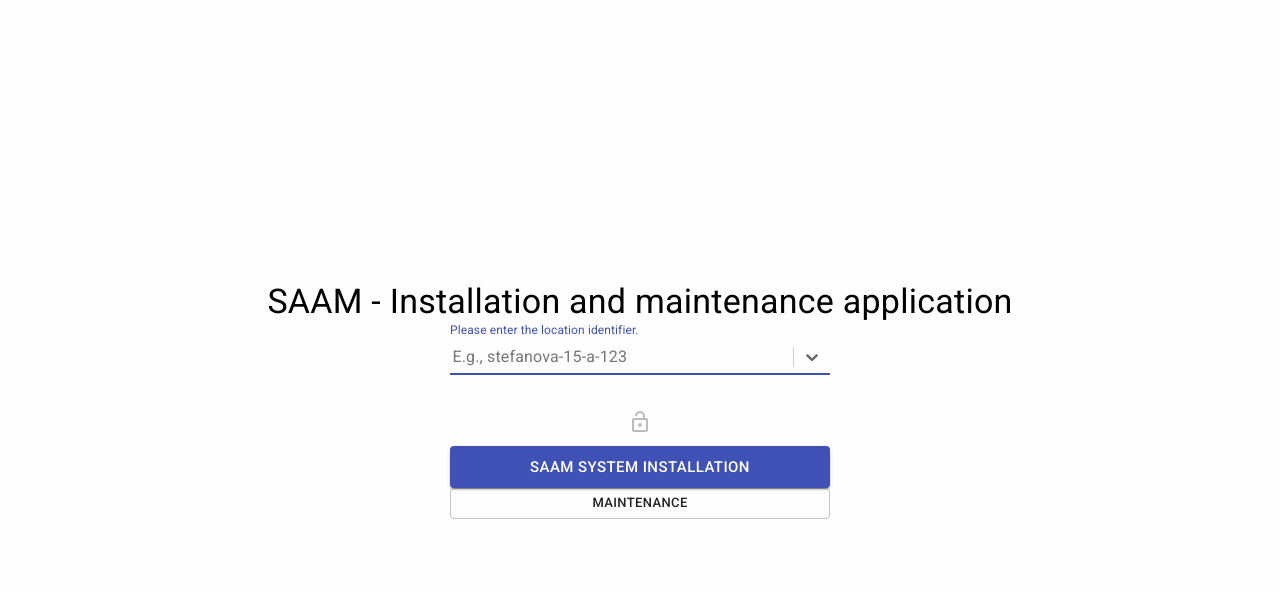
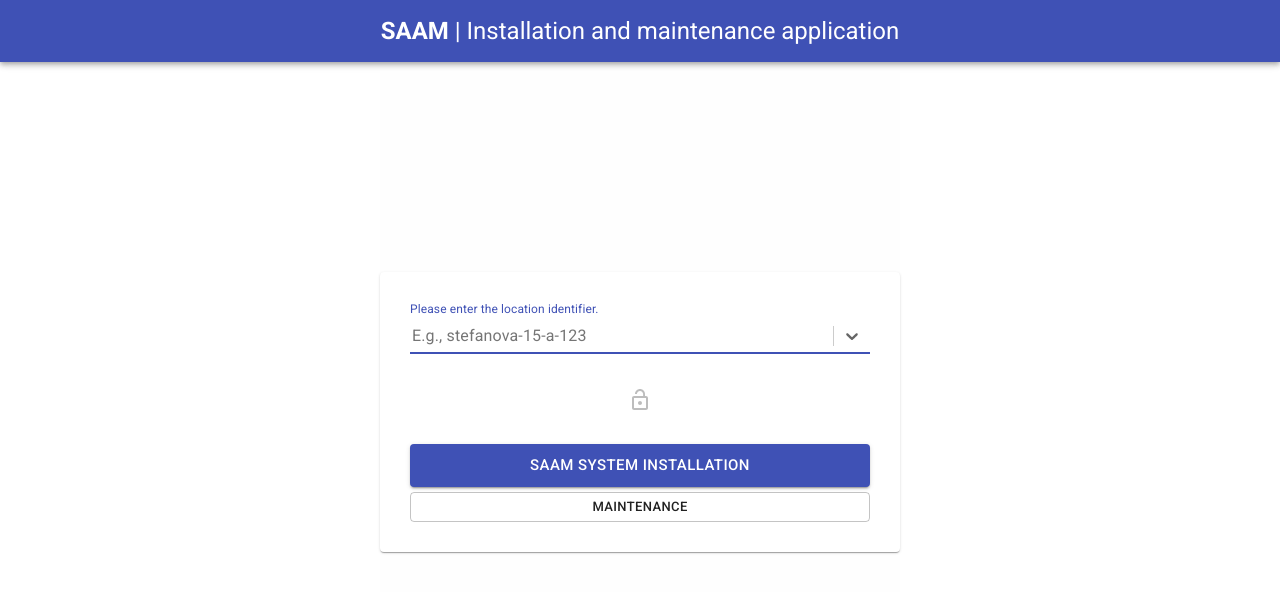
Before and after one commit to jenkoj/saam-deployment-app, a React (Create React App) app in the folder frontend/: page / in a window 1280 px wide. Shown: the top 592 px of the page. Built offline with nearby package versions, Linux system fonts and the light colour scheme.

Commit message:
Polish GUI

```diff
--- a/frontend/public/index.html
+++ b/frontend/public/index.html
@@ -19,7 +19,7 @@
       work correctly both with client-side routing and a non-root public URL.
       Learn how to configure a non-root public URL by running `npm run build`.
     -->
-    <title>SAAM - Installation and maintenance application</title>
+    <title>SAAM | Installation and maintenance application</title>
   </head>
   <body>
     <noscript>You need to enable JavaScript to run this app.</noscript>
--- a/frontend/src/App.css
+++ b/frontend/src/App.css
@@ -1,11 +1,46 @@
 .App {
+  margin-top: 10px;
+  padding: 0 10%;
+  align-items: center;
+  justify-content: center;
   text-align: center;
-  min-height: 100vh;
+  display: flex;
+  flex-direction: column;
+}
+
+.Container {
+  text-align: center;
+  min-height: 75vh;
   display: flex;
   flex-direction: column;
   align-items: center;
   justify-content: center;
   background-color: #FEFEFE;
+  max-width: 1000px;
+  padding: 40px 0;
+}
+
+.ContainerHeader {
+  max-width: 1000px;
+  width: 100%;
+  align-items: center;
+  justify-content: center;
+  text-align: center;
+  display: flex;
+  flex-direction: column;
+}
+
+.MenuContainer {
+  text-align: center;
+  min-height: 75vh;
+  display: flex;
+  flex-direction: column;
+  align-items: center;
+  justify-content: center;
+  background-color: #FEFEFE;
+  max-width: 520px;
+  padding: 40px 0;
+  width: 100%;
 }
 
 div[disabled]
--- a/frontend/src/App.jsx
+++ b/frontend/src/App.jsx
@@ -1,5 +1,6 @@
 import React from 'react';
 import Typography from '@material-ui/core/Typography';
+import AppBar from '@material-ui/core/AppBar';
 
 import MainMenu from './MainMenu';
 import MaintenancePhase from './MaintenancePhase'
@@ -38,11 +39,16 @@ class App extends React.Component {
 
     render() {
         const {phase, locationId, locationIdLocked} = this.state;
+        const subtitle = phase === "installation" ? "Installation" : (phase === "maintenance" ? "Maintenance" : null);
 
         return (
-            <div className="App">
-                <Typography variant="h4">SAAM - Installation and maintenance application</Typography>
+            <React.Fragment>
+                <AppBar position="static" style={{alignItems: "center", padding:  "15px"}}>
+                    <Typography variant="h5"><b>SAAM</b> | Installation and maintenance application</Typography>
+                    {subtitle && <div style={{ fontSize: 'small', fontWeight: 300 }}>{subtitle}</div>}
+                </AppBar>
 
+                <div className="App">
                 {{
                     menu: <MainMenu
                         locationId={locationId}
@@ -54,7 +60,8 @@ class App extends React.Component {
                     installation: <InstallationPhase handleBackToMenu={() => this.handleChangePhase("menu")} locationId={locationId} />,
                     maintenance: <MaintenancePhase handleBackToMenu={() => this.handleChangePhase("menu")} locationId={locationId} />,
                 }[phase]}
-            </div>
+                </div>
+            </React.Fragment>
         );
     }
 }
--- a/frontend/src/InstallationPhase.jsx
+++ b/frontend/src/InstallationPhase.jsx
@@ -1,6 +1,7 @@
 import React from 'react';
 import Button from '@material-ui/core/Button';
 import Typography from '@material-ui/core/Typography';
+import Paper from '@material-ui/core/Paper';
 
 import loadProcedures from './procedures';
 import NumericalStepper from './generics/NumericalStepper';
@@ -61,9 +62,7 @@ class InstallationPhase extends React.Component {
         const currentProcedure = procedures[currentProcedureId];
 
         return (
-            <div>
-                <Typography variant="subtitle1">Installation</Typography>
-
+            <React.Fragment>
                 <ConfirmationDialog
                     title={"Terminate the installation phase"}
                     text={"Do you really want to terminate the installation phase?"}
@@ -74,6 +73,9 @@ class InstallationPhase extends React.Component {
 
                 {currentProcedureId < procedures.length ? (
                     <React.Fragment>
+                        <div className="ContainerHeader">
+                            <NumericalStepper totalSteps={procedures.length} currentStep={currentProcedureId} />
+
                             <Button
                                 variant="outlined"
                                 color="secondary"
@@ -82,19 +84,27 @@ class InstallationPhase extends React.Component {
                             >
                                 Terminate the installation phase
                             </Button>
+                        </div>
 
-                        <NumericalStepper totalSteps={procedures.length} currentStep={currentProcedureId} />
+                        <div className="Container">
+                            <Paper style={{padding: "30px"}}>
 
-                        <Typography variant="h6">{currentProcedure["title"]}</Typography>
+                                <Typography variant="h5">{currentProcedure["title"]}</Typography>
+
+                                <div style={{margin: "30px 0"}}>
                                     {currentProcedure["component"]}
+                                </div>
 
                                 <DismissProcedureButtonDialog
                                     action={() => this.handleProcedureFinish(false)}
                                     disabled={lockedConsistentState}
                                 />
+                            </Paper>
+                        </div>
                     </React.Fragment>
                 ) : (
-                    <React.Fragment>
+                    <div className="Container">
+                        <Paper style={{padding: "30px"}}>
                             <p>Installation finished.</p>
 
                             <Button
@@ -105,9 +115,10 @@ class InstallationPhase extends React.Component {
                             >
                                 Back to main menu
                             </Button>
+                        </Paper>
+                    </div>
+                )}
             </React.Fragment>
-                )}
-            </div>
         );
     }
 }
--- a/frontend/src/MainMenu.jsx
+++ b/frontend/src/MainMenu.jsx
@@ -4,6 +4,7 @@ import FormControl from '@material-ui/core/FormControl';
 import IconButton from '@material-ui/core/IconButton';
 import LockOutlinedIcon from '@material-ui/icons/LockOutlined';
 import LockOpenIcon from '@material-ui/icons/LockOpen';
+import Paper from '@material-ui/core/Paper';
 
 import InputSelect from './generics/InputSelect';
 
@@ -64,9 +65,9 @@ class MainMenu extends React.Component {
         const {locationId, inputError} = this.state;
 
         return (
-            <div>
-                <div>
+            <div className="MenuContainer">
                 <FormControl fullWidth={true}>
+                <Paper style={{padding: "30px"}}>
                     <InputSelect
                         label={"Please enter the location identifier."}
                         innerRef={this.inputField}
@@ -88,10 +89,10 @@ class MainMenu extends React.Component {
                     >
                         {locationIdLocked? <LockOutlinedIcon /> : <LockOpenIcon />}
                     </IconButton>
-                    </FormControl>
-                </div>
+
 
                     <Button
+                        style={{marginTop: "20px"}}
                         variant="contained"
                         color="primary"
                         size="large"
@@ -102,6 +103,7 @@ class MainMenu extends React.Component {
                     </Button>
 
                     <Button
+                        style={{marginTop: "5px"}}
                         variant="outlined"
                         color="default"
                         size="small"
@@ -110,6 +112,8 @@ class MainMenu extends React.Component {
                     >
                         Maintenance
                     </Button>
+                </Paper>
+                </FormControl>
             </div>
         );
     }
--- a/frontend/src/MaintenancePhase.jsx
+++ b/frontend/src/MaintenancePhase.jsx
@@ -7,6 +7,7 @@ import ListItemText from '@material-ui/core/ListItemText';
 import ListSubheader from '@material-ui/core/ListSubheader';
 import KeyboardArrowRightIcon from '@material-ui/icons/KeyboardArrowRight';
 import Typography from '@material-ui/core/Typography';
+import Paper from '@material-ui/core/Paper';
 
 import loadProcedures from './procedures';
 import DismissProcedureButtonDialog from './DismissProcedureButtonDialog';
@@ -56,13 +57,15 @@ class MaintenancePhase extends React.Component {
         const currentProcedure = procedures[currentProcedureId];
 
         return (
-            <div>
-                <Typography variant="subtitle1">Maintenance</Typography>
-
+            <div className="Container">
+                <Paper style={{padding: "30px"}}>
                     {currentProcedureId != null ? (
                         <React.Fragment>
-                        <Typography variant="h6">{currentProcedure["title"]}</Typography>
+                            <Typography variant="h5">{currentProcedure["title"]}</Typography>
+
+                            <div style={{margin: "30px 0"}}>
                                 {currentProcedure["component"]}
+                            </div>
 
                             <DismissProcedureButtonDialog
                                 action={() => this.handleProcedureFinish(false)}
@@ -106,6 +109,7 @@ class MaintenancePhase extends React.Component {
                             </Button>
                         </React.Fragment>
                     )}
+                </Paper>
             </div>
         );
     }
--- a/frontend/src/procedures/BaseProcedureTest.jsx
+++ b/frontend/src/procedures/BaseProcedureTest.jsx
@@ -90,6 +90,8 @@ class BaseProcedureTest extends React.Component {
                     {testInstructions}
                 </Typography>
 
+                <br/>
+
                 <ExpansionPanel>
                     <ExpansionPanelSummary
                         expandIcon={<ExpandMoreIcon />}
@@ -105,6 +107,8 @@ class BaseProcedureTest extends React.Component {
                         </Typography>
                     </ExpansionPanelDetails>
                 </ExpansionPanel>
+
+                <br/>
 
                 <Grid container justify="center">
                     <CircularProgressButton
--- a/frontend/src/procedures/ProcedureLabelingNew.jsx
+++ b/frontend/src/procedures/ProcedureLabelingNew.jsx
@@ -243,8 +243,10 @@ class ProcedureLabelingNew extends React.PureComponent {
         return (
             <React.Fragment>
                 <Typography>
-                    IMPORTANT! Before starting the appliance labeling procedure, all appliances should be turned off or even unplugged if they have periodic behaviour or a stand-by option (fridge, TV, ...).
+                    <b>IMPORTANT</b>: Before starting the appliance labeling procedure, all appliances should be turned off or even unplugged if they have periodic behaviour or a stand-by option (fridge, TV, ...).
                 </Typography>
+
+                <br/>
 
                 <div style={{display: 'flex' }}>
                     <VerticalTabs
@@ -259,9 +261,10 @@ class ProcedureLabelingNew extends React.PureComponent {
                     </VerticalTabs>
 
                     <TabContainer>
+                        <Paper style={{padding: "30px"}}>
                             {labelingPhase === "selection" && (appliances[currentApplianceId] ?
                                  <Button
-                                variant="contained"
+                                    variant="outlined"
                                     color="default"
                                     onClick={this.beginLabeling}
                                     fullWidth={true}
@@ -271,11 +274,14 @@ class ProcedureLabelingNew extends React.PureComponent {
                             :
                                 <React.Fragment>
                                     <Typography>
-                                    BEWARE! Using this feature will highly likely invalidate the complete labeling procedure. Please proceed only if you know what you're doing.
+                                        <b>Using this feature will highly likely invalidate the complete labeling procedure. Please proceed only if you know what you're doing.</b>
                                     </Typography>
+
+                                    <br/>
+
                                     <FormControl fullWidth={true}>
                                         <InputSelect
-                                        label={"Please enter the label name."}
+                                            label={"Enter the label name."}
                                             creatable={true}
                                             options={appliances.reduce((map, appliance) => {
                                                 map.push(...appliance.labelingSteps.map((step, sid) => {
@@ -306,8 +312,9 @@ class ProcedureLabelingNew extends React.PureComponent {
                             {labelingPhase === "labeling" && currentStepNum != null && <React.Fragment>
                                 <Button
                                     disabled={lockedConsistentState && !timeoutInProgress}
-                                variant="contained"
+                                    variant="outlined"
                                     size="small"
+                                    color="secondary"
                                     onClick={this.handleCancelLabeling}
                                 >
                                     <UndoIcon />
@@ -318,10 +325,12 @@ class ProcedureLabelingNew extends React.PureComponent {
 
                                 <div>
                                     <br/><br/>
-                                Step {currentStepNum + 1} out of {appliances[currentApplianceId]["labelingSteps"].length}
+                                    <i>Step {currentStepNum + 1} out of {appliances[currentApplianceId]["labelingSteps"].length}:</i>
                                     <br/>
 
                                     {appliances[currentApplianceId]["labelingSteps"][currentStepNum]["text"]}
+
+                                    <br/><br/>
 
                                     <div>
                                         <CircularProgress
@@ -334,7 +343,7 @@ class ProcedureLabelingNew extends React.PureComponent {
                                 </div>
 
                                 <p style={{color: "green"}}>
-                                {timeoutInProgress && <span>Please wait {timeoutSecondsLeft} seconds for the next step.</span>}
+                                    {timeoutInProgress && <span>Please wait <b>{timeoutSecondsLeft}</b> seconds for the next step.</span>}
                                 </p>
 
                                 <Button
@@ -352,20 +361,26 @@ class ProcedureLabelingNew extends React.PureComponent {
                             {labelingPhase === "final" && <React.Fragment>
                                 <Button
                                     disabled={lockedConsistentState && !timeoutInProgress}
-                                variant="contained"
+                                    variant="outlined"
                                     size="small"
+                                    color="secondary"
                                     onClick={this.handleCancelLabeling}
                                 >
                                     <UndoIcon />
-                                Cancel labeling
+                                    Cancel
                                 </Button>
 
                                 <br/>
+
+                                <div>
+                                    <br/><br/>
 
                                     {appliances[currentApplianceId].title} labeling complete.
                                     Labels: <br/> {currentLabels.map((label) => {
                                         return <p>{this.dateFormatter(label.time)}: <b>{label.label}</b></p>;
                                     })}
+                                </div>
+
                                 <br/>
 
                                 <Button
@@ -393,12 +408,14 @@ class ProcedureLabelingNew extends React.PureComponent {
                                 text={"Are you sure you want to submit the listed labels?"}
                             />
 
-
+                        </Paper>
                     </TabContainer>
 
                 </div>
 
+                <br/>
                 <hr/>
+                <br/>
 
                 <Paper>
                     <Table>
@@ -426,6 +443,8 @@ class ProcedureLabelingNew extends React.PureComponent {
                         </TableBody>
                     </Table>
                 </Paper>
+
+                <br/>
 
                 <Button
                     disabled={lockedConsistentState || labels.length === 0}
@@ -458,7 +477,7 @@ const MyTab = withStyles(theme => ({
 
 function TabContainer(props) {
     return (
-        <Typography component="div" style={{ padding: 24 }}>
+        <Typography component="div" style={{ padding: 24, width: "100%" }}>
             {props.children}
         </Typography>
     );
```
Lines whose indentation alone changed are shown as unchanged.
